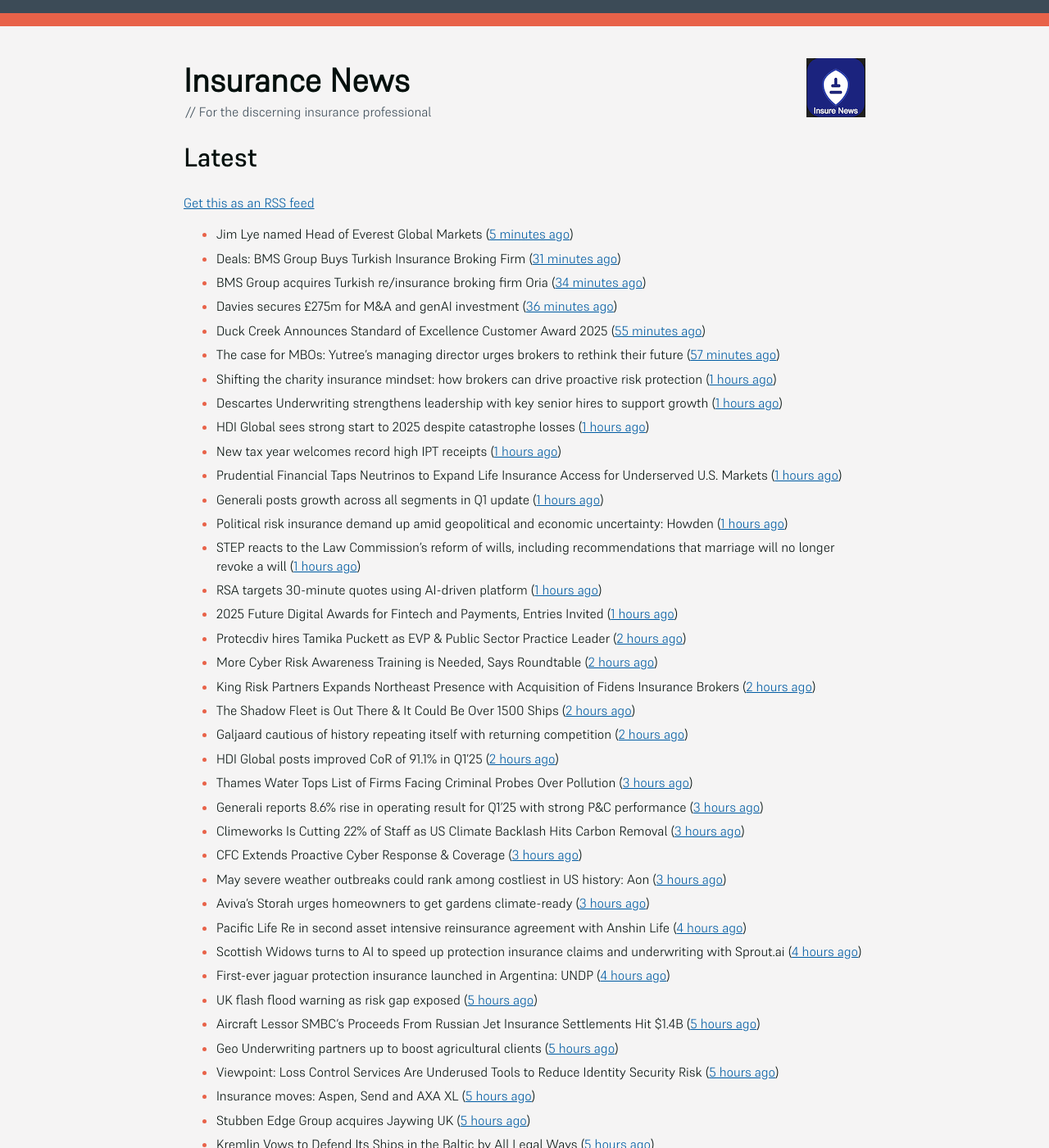
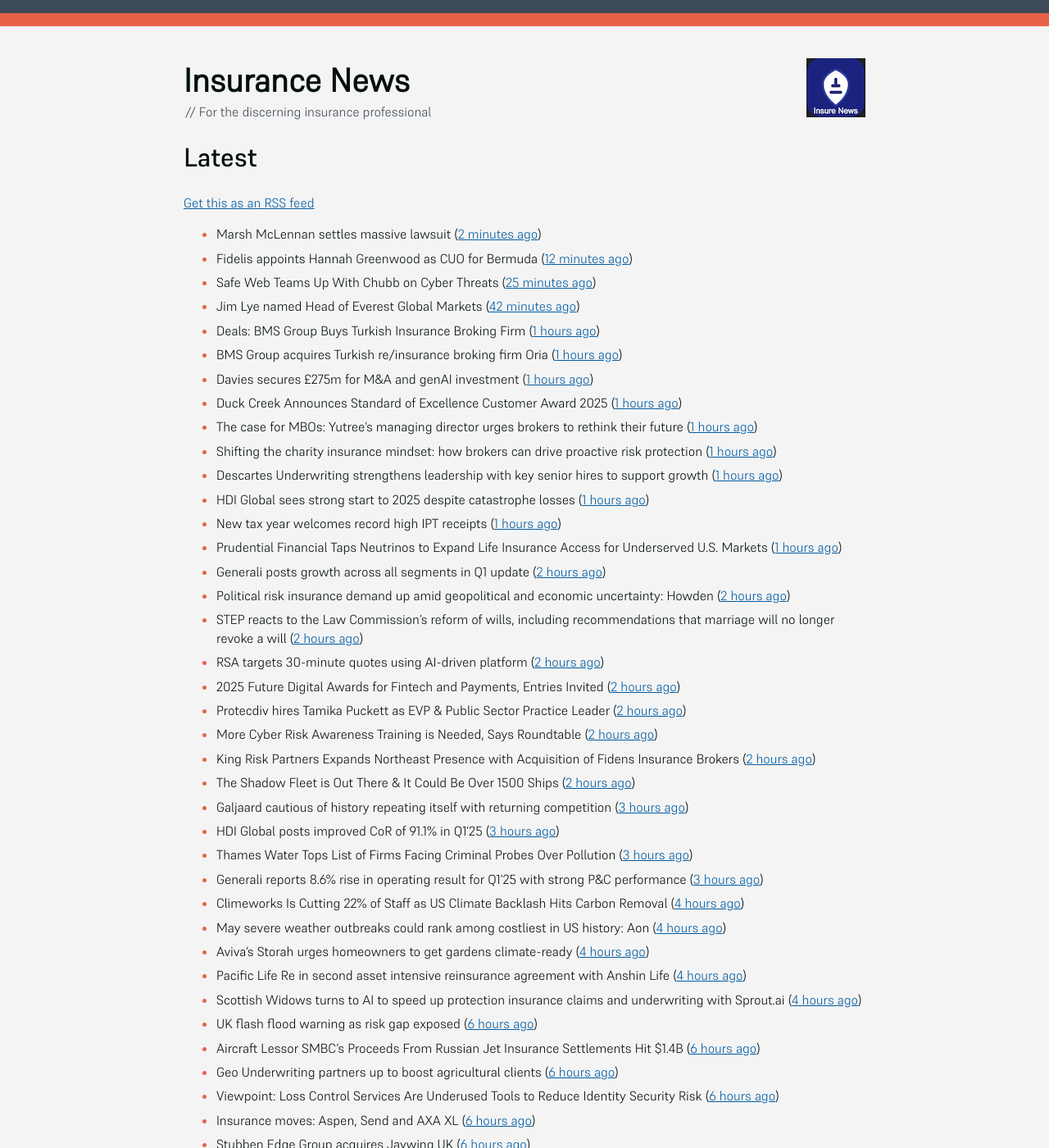
Before and after one commit to mat-0/feeds.thechels.uk, a Jekyll site: the page built from index.md, in a window 1280 px wide and 1400 px high. Shown: the whole window at 82% size. Built offline with Jekyll 4.4.1, drawn with Linux system fonts in a browser that asks for light colours; some of the changed text lies outside the part shown.

Commit message:
New Feed

```diff
--- a/index.md
+++ b/index.md
@@ -8,77 +8,78 @@ description: Latest Updates
 [Get this as an RSS feed](/feed.rss)
 
 <!-- news_marker starts -->
-- Jim Lye named Head of Everest Global Markets ([5 minutes ago](https://www.reinsurancene.ws/jim-lye-named-head-of-everest-global-markets/))
-- Deals: BMS Group Buys Turkish Insurance Broking Firm ([31 minutes ago](https://insurance-edge.net/2025/05/22/deals-bms-group-buys-turkish-insurance-broking-firm/))
-- BMS Group acquires Turkish re/insurance broking firm Oria ([34 minutes ago](https://www.reinsurancene.ws/bms-group-acquires-turkish-re-insurance-broking-firm-oria/))
-- Davies secures £275m for M&A and genAI investment ([36 minutes ago](https://www.postonline.co.uk/claims/7957808/davies-secures-%C2%A3275m-for-ma-and-genai-investment))
-- Duck Creek Announces Standard of Excellence Customer Award 2025 ([55 minutes ago](https://insurance-edge.net/2025/05/22/duck-creek-announces-standard-of-excellence-customer-award-2025/))
-- The case for MBOs: Yutree's managing director urges brokers to rethink their future ([57 minutes ago](https://www.insurancebusinessmag.com/uk/news/business-resilience/the-case-for-mbos-yutrees-managing-director-urges-brokers-to-rethink-their-future-536561.aspx))
+- Marsh McLennan settles massive lawsuit ([2 minutes ago](https://www.insurancebusinessmag.com/uk/news/legal-insights/marsh-mclennan-settles-massive-lawsuit-536579.aspx))
+- Fidelis appoints Hannah Greenwood as CUO for Bermuda ([12 minutes ago](https://www.reinsurancene.ws/fidelis-appoints-hannah-greenwood-as-cuo-for-bermuda/))
+- Safe Web Teams Up With Chubb on Cyber Threats ([25 minutes ago](https://insurance-edge.net/2025/05/22/safe-web-teams-up-with-chubb-on-cyber-threats/))
+- Jim Lye named Head of Everest Global Markets ([42 minutes ago](https://www.reinsurancene.ws/jim-lye-named-head-of-everest-global-markets/))
+- Deals: BMS Group Buys Turkish Insurance Broking Firm ([1 hours ago](https://insurance-edge.net/2025/05/22/deals-bms-group-buys-turkish-insurance-broking-firm/))
+- BMS Group acquires Turkish re/insurance broking firm Oria ([1 hours ago](https://www.reinsurancene.ws/bms-group-acquires-turkish-re-insurance-broking-firm-oria/))
+- Davies secures £275m for M&A and genAI investment ([1 hours ago](https://www.postonline.co.uk/claims/7957808/davies-secures-%C2%A3275m-for-ma-and-genai-investment))
+- Duck Creek Announces Standard of Excellence Customer Award 2025 ([1 hours ago](https://insurance-edge.net/2025/05/22/duck-creek-announces-standard-of-excellence-customer-award-2025/))
+- The case for MBOs: Yutree's managing director urges brokers to rethink their future ([1 hours ago](https://www.insurancebusinessmag.com/uk/news/business-resilience/the-case-for-mbos-yutrees-managing-director-urges-brokers-to-rethink-their-future-536561.aspx))
 - Shifting the charity insurance mindset: how brokers can drive proactive risk protection ([1 hours ago](https://www.insurancebusinessmag.com/uk/news/non-profits/shifting-the-charity-insurance-mindset-how-brokers-can-drive-proactive-risk-protection-536560.aspx))
 - Descartes Underwriting strengthens leadership with key senior hires to support growth ([1 hours ago](https://www.reinsurancene.ws/descartes-underwriting-strengthens-leadership-with-key-senior-hires-to-support-growth/))
 - HDI Global sees strong start to 2025 despite catastrophe losses ([1 hours ago](https://www.insurancebusinessmag.com/uk/news/breaking-news/hdi-global-sees-strong-start-to-2025-despite-catastrophe-losses-536559.aspx))
 - New tax year welcomes record high IPT receipts ([1 hours ago](https://www.insurancebusinessmag.com/uk/news/breaking-news/new-tax-year-welcomes-record-high-ipt-receipts-536558.aspx))
 - Prudential Financial Taps Neutrinos to Expand Life Insurance Access for Underserved U.S. Markets ([1 hours ago](https://www.insurtechinsights.com/prudential-financial-taps-neutrinos-to-expand-life-insurance-access-for-underserved-u-s-markets/))
-- Generali posts growth across all segments in Q1 update ([1 hours ago](https://www.insurancebusinessmag.com/uk/news/breaking-news/generali-posts-growth-across-all-segments-in-q1-update-536552.aspx))
-- Political risk insurance demand up amid geopolitical and economic uncertainty: Howden ([1 hours ago](https://www.reinsurancene.ws/political-risk-insurance-demand-up-amid-geopolitical-and-economic-uncertainty-howden/))
-- STEP reacts to the Law Commission’s reform of wills, including recommendations that marriage will no longer revoke a will ([1 hours ago](https://ifamagazine.com/step-reacts-to-the-law-commissions-reform-of-wills-including-recommendations-that-marriage-will-no-longer-revoke-a-will/))
-- RSA targets 30-minute quotes using AI-driven platform ([1 hours ago](https://www.postonline.co.uk/commercial/7957756/rsa-targets-30-minute-quotes-using-ai-driven-platform))
-- 2025 Future Digital Awards for Fintech and Payments, Entries Invited ([1 hours ago](https://insurance-edge.net/2025/05/22/2025-future-digital-awards-for-fintech-and-payments-entries-invited/))
+- Generali posts growth across all segments in Q1 update ([2 hours ago](https://www.insurancebusinessmag.com/uk/news/breaking-news/generali-posts-growth-across-all-segments-in-q1-update-536552.aspx))
+- Political risk insurance demand up amid geopolitical and economic uncertainty: Howden ([2 hours ago](https://www.reinsurancene.ws/political-risk-insurance-demand-up-amid-geopolitical-and-economic-uncertainty-howden/))
+- STEP reacts to the Law Commission’s reform of wills, including recommendations that marriage will no longer revoke a will ([2 hours ago](https://ifamagazine.com/step-reacts-to-the-law-commissions-reform-of-wills-including-recommendations-that-marriage-will-no-longer-revoke-a-will/))
+- RSA targets 30-minute quotes using AI-driven platform ([2 hours ago](https://www.postonline.co.uk/commercial/7957756/rsa-targets-30-minute-quotes-using-ai-driven-platform))
+- 2025 Future Digital Awards for Fintech and Payments, Entries Invited ([2 hours ago](https://insurance-edge.net/2025/05/22/2025-future-digital-awards-for-fintech-and-payments-entries-invited/))
 - Protecdiv hires Tamika Puckett as EVP & Public Sector Practice Leader ([2 hours ago](https://www.reinsurancene.ws/protecdiv-hires-tamika-puckett-as-evp-public-sector-practice-leader/))
 - More Cyber Risk Awareness Training is Needed, Says Roundtable ([2 hours ago](https://insurance-edge.net/2025/05/22/more-cyber-risk-awareness-training-is-needed-says-roundtable/))
 - King Risk Partners Expands Northeast Presence with Acquisition of Fidens Insurance Brokers ([2 hours ago](https://www.insurtechinsights.com/king-risk-partners-expands-northeast-presence-with-acquisition-of-fidens-insurance-brokers/))
 - The Shadow Fleet is Out There & It Could Be Over 1500 Ships ([2 hours ago](https://insurance-edge.net/2025/05/22/the-shadow-fleet-is-out-there-it-could-be-over-1500-ships/))
-- Galjaard cautious of history repeating itself with returning competition ([2 hours ago](https://www.postonline.co.uk/news/7957781/galjaard-cautious-of-history-repeating-itself-with-returning-competition))
-- HDI Global posts improved CoR of 91.1% in Q1’25 ([2 hours ago](https://www.reinsurancene.ws/hdi-global-posts-improved-cor-of-91-1-in-q125/))
+- Galjaard cautious of history repeating itself with returning competition ([3 hours ago](https://www.postonline.co.uk/news/7957781/galjaard-cautious-of-history-repeating-itself-with-returning-competition))
+- HDI Global posts improved CoR of 91.1% in Q1’25 ([3 hours ago](https://www.reinsurancene.ws/hdi-global-posts-improved-cor-of-91-1-in-q125/))
 - Thames Water Tops List of Firms Facing Criminal Probes Over Pollution ([3 hours ago](https://www.insurancejournal.com/news/international/2025/05/22/824751.htm))
 - Generali reports 8.6% rise in operating result for Q1’25 with strong P&C performance ([3 hours ago](https://www.reinsurancene.ws/generali-reports-8-6-rise-in-operating-result-for-q125-with-strong-pc-performance/))
-- Climeworks Is Cutting 22% of Staff as US Climate Backlash Hits Carbon Removal ([3 hours ago](https://www.insurancejournal.com/news/international/2025/05/22/824741.htm))
-- CFC Extends Proactive Cyber Response & Coverage ([3 hours ago](https://insurance-edge.net/2025/05/22/cfc-extends-proactive-cyber-response-coverage/))
-- May severe weather outbreaks could rank among costliest in US history: Aon ([3 hours ago](https://www.reinsurancene.ws/may-severe-weather-outbreaks-could-rank-among-costliest-in-us-history-aon/))
-- Aviva’s Storah urges homeowners to get gardens climate-ready ([3 hours ago](https://www.postonline.co.uk/personal/7957795/aviva%E2%80%99s-storah-urges-homeowners-to-get-gardens-climate-ready))
+- Climeworks Is Cutting 22% of Staff as US Climate Backlash Hits Carbon Removal ([4 hours ago](https://www.insurancejournal.com/news/international/2025/05/22/824741.htm))
+- May severe weather outbreaks could rank among costliest in US history: Aon ([4 hours ago](https://www.reinsurancene.ws/may-severe-weather-outbreaks-could-rank-among-costliest-in-us-history-aon/))
+- Aviva’s Storah urges homeowners to get gardens climate-ready ([4 hours ago](https://www.postonline.co.uk/personal/7957795/aviva%E2%80%99s-storah-urges-homeowners-to-get-gardens-climate-ready))
 - Pacific Life Re in second asset intensive reinsurance agreement with Anshin Life ([4 hours ago](https://www.reinsurancene.ws/pacific-life-re-in-second-asset-intensive-reinsurance-agreement-with-anshin-life/))
 - Scottish Widows turns to AI to speed up protection insurance claims and underwriting with Sprout.ai ([4 hours ago](https://ifamagazine.com/scottish-widows-turns-to-ai-to-speed-up-protection-insurance-claims-and-underwriting-with-sprout-ai/))
-- First-ever jaguar protection insurance launched in Argentina: UNDP ([4 hours ago](https://www.reinsurancene.ws/first-ever-jaguar-protection-insurance-launched-in-argentina-undp/))
-- UK flash flood warning as risk gap exposed ([5 hours ago](https://www.insurancebusinessmag.com/uk/news/catastrophe/uk-flash-flood-warning-as-risk-gap-exposed-536538.aspx))
-- Aircraft Lessor SMBC’s Proceeds From Russian Jet Insurance Settlements Hit $1.4B ([5 hours ago](https://www.insurancejournal.com/news/international/2025/05/22/824738.htm))
-- Geo Underwriting partners up to boost agricultural clients ([5 hours ago](https://www.insurancebusinessmag.com/uk/news/property-insurance/geo-underwriting-partners-up-to-boost-agricultural-clients-536537.aspx))
-- Viewpoint: Loss Control Services Are Underused Tools to Reduce Identity Security Risk ([5 hours ago](https://www.insurancejournal.com/news/national/2025/05/22/824706.htm))
-- Insurance moves: Aspen, Send and AXA XL ([5 hours ago](https://www.insurancebusinessmag.com/uk/news/breaking-news/insurance-moves-aspen-send-and-axa-xl-536536.aspx))
-- Stubben Edge Group acquires Jaywing UK ([5 hours ago](https://www.insurancebusinessmag.com/uk/news/breaking-news/stubben-edge-group-acquires-jaywing-uk-536535.aspx))
-- Kremlin Vows to Defend Its Ships in the Baltic by All Legal Ways ([5 hours ago](https://www.insurancejournal.com/news/international/2025/05/22/824733.htm))
-- AI Regulation Ban Meets Opposition From State Attorneys General ([6 hours ago](https://www.insurancejournal.com/news/national/2025/05/22/824714.htm))
-- While FEMA Faces Overhaul, Mississippi Tornado Survivors Wait for Assistance ([6 hours ago](https://www.insurancejournal.com/news/southeast/2025/05/22/824629.htm))
-- Lawsuit Says Florida Aviation Firm Didn’t Verify Inspections of Troubled Learjet ([6 hours ago](https://www.insurancejournal.com/news/southeast/2025/05/22/824688.htm))
-- California Security Company Owner Sentenced in $3.4M Workers’ Comp Fraud Case ([6 hours ago](https://www.insurancejournal.com/news/west/2025/05/22/824503.htm))
-- Fire Damages Popular ‘Pond-to-Table’ Rhode Island Restaurant ([6 hours ago](https://www.insurancejournal.com/news/east/2025/05/22/824729.htm))
-- Budget Cuts at EPA Become Flashpoint at a Heated Hearing ([6 hours ago](https://www.insurancejournal.com/news/national/2025/05/22/824717.htm))
-- Washington Insurance Commissioner Issues $500K in Fines; $250K Fine for Unlicensed Insurer ([6 hours ago](https://www.insurancejournal.com/news/west/2025/05/22/824547.htm))
-- People Moves: Golden Bear Names Hohman Chief Underwriting Officer ([6 hours ago](https://www.insurancejournal.com/news/west/2025/05/22/824387.htm))
-- Q&A: Julian Tomlinson, Alps ([6 hours ago](https://www.postonline.co.uk/broker/7957208/qa-julian-tomlinson-alps))
-- Time to peel back credit hire assumptions ([6 hours ago](https://www.postonline.co.uk/personal/7957762/time-to-peel-back-credit-hire-assumptions))
-- Throwback Thursday: Oil slick unpicked; BSE liability ([6 hours ago](https://www.postonline.co.uk/commercial/7956605/throwback-thursday-oil-slick-unpicked-bse-liability))
+- UK flash flood warning as risk gap exposed ([6 hours ago](https://www.insurancebusinessmag.com/uk/news/catastrophe/uk-flash-flood-warning-as-risk-gap-exposed-536538.aspx))
+- Aircraft Lessor SMBC’s Proceeds From Russian Jet Insurance Settlements Hit $1.4B ([6 hours ago](https://www.insurancejournal.com/news/international/2025/05/22/824738.htm))
+- Geo Underwriting partners up to boost agricultural clients ([6 hours ago](https://www.insurancebusinessmag.com/uk/news/property-insurance/geo-underwriting-partners-up-to-boost-agricultural-clients-536537.aspx))
+- Viewpoint: Loss Control Services Are Underused Tools to Reduce Identity Security Risk ([6 hours ago](https://www.insurancejournal.com/news/national/2025/05/22/824706.htm))
+- Insurance moves: Aspen, Send and AXA XL ([6 hours ago](https://www.insurancebusinessmag.com/uk/news/breaking-news/insurance-moves-aspen-send-and-axa-xl-536536.aspx))
+- Stubben Edge Group acquires Jaywing UK ([6 hours ago](https://www.insurancebusinessmag.com/uk/news/breaking-news/stubben-edge-group-acquires-jaywing-uk-536535.aspx))
+- Kremlin Vows to Defend Its Ships in the Baltic by All Legal Ways ([6 hours ago](https://www.insurancejournal.com/news/international/2025/05/22/824733.htm))
+- AI Regulation Ban Meets Opposition From State Attorneys General ([7 hours ago](https://www.insurancejournal.com/news/national/2025/05/22/824714.htm))
+- While FEMA Faces Overhaul, Mississippi Tornado Survivors Wait for Assistance ([7 hours ago](https://www.insurancejournal.com/news/southeast/2025/05/22/824629.htm))
+- Lawsuit Says Florida Aviation Firm Didn’t Verify Inspections of Troubled Learjet ([7 hours ago](https://www.insurancejournal.com/news/southeast/2025/05/22/824688.htm))
+- California Security Company Owner Sentenced in $3.4M Workers’ Comp Fraud Case ([7 hours ago](https://www.insurancejournal.com/news/west/2025/05/22/824503.htm))
+- Fire Damages Popular ‘Pond-to-Table’ Rhode Island Restaurant ([7 hours ago](https://www.insurancejournal.com/news/east/2025/05/22/824729.htm))
+- Budget Cuts at EPA Become Flashpoint at a Heated Hearing ([7 hours ago](https://www.insurancejournal.com/news/national/2025/05/22/824717.htm))
+- Washington Insurance Commissioner Issues $500K in Fines; $250K Fine for Unlicensed Insurer ([7 hours ago](https://www.insurancejournal.com/news/west/2025/05/22/824547.htm))
+- People Moves: Golden Bear Names Hohman Chief Underwriting Officer ([7 hours ago](https://www.insurancejournal.com/news/west/2025/05/22/824387.htm))
+- Q&A: Julian Tomlinson, Alps ([7 hours ago](https://www.postonline.co.uk/broker/7957208/qa-julian-tomlinson-alps))
+- Time to peel back credit hire assumptions ([7 hours ago](https://www.postonline.co.uk/personal/7957762/time-to-peel-back-credit-hire-assumptions))
+- Throwback Thursday: Oil slick unpicked; BSE liability ([7 hours ago](https://www.postonline.co.uk/commercial/7956605/throwback-thursday-oil-slick-unpicked-bse-liability))
 - Why AI is no longer optional in non-standard auto insurance ([15 hours ago](https://www.dig-in.com/opinion/ais-role-in-non-standard-auto-insurance))
 - Geospatial data uncovers lower wildfire-risk properties in California, Triple-I ([15 hours ago](https://www.dig-in.com/news/geospatial-data-wildfire-prone-california-properties))
 - Customer strategy: Clearing up flood insurance coverage confusion ([15 hours ago](https://www.dig-in.com/opinion/clearing-up-flood-insurance-coverage-confusion))
 - Europe's farm sector loses $31.5B a year from climate risks ([16 hours ago](https://www.dig-in.com/articles/europes-farm-sector-loses-31-5b-a-year-from-climate-risks))
 - State Farm Still Wants a 30% Rate Increase in California ([17 hours ago](https://www.insurancejournal.com/news/west/2025/05/21/824685.htm))
-- Verizon-Frontier deal gets green light after ending DEI commitments ([17 hours ago](https://www.insurancebusinessmag.com/uk/business-strategy/verizonfrontier-deal-gets-green-light-after-ending-dei-commitments-536482.aspx))
-- Shortage of Overnight Truck Parking Blamed for 2023 Fatal Bus Crash in Illinois ([18 hours ago](https://www.insurancejournal.com/news/midwest/2025/05/21/824679.htm))
+- Verizon-Frontier deal gets green light after ending DEI commitments ([18 hours ago](https://www.insurancebusinessmag.com/uk/business-strategy/verizonfrontier-deal-gets-green-light-after-ending-dei-commitments-536482.aspx))
+- Shortage of Overnight Truck Parking Blamed for 2023 Fatal Bus Crash in Illinois ([19 hours ago](https://www.insurancejournal.com/news/midwest/2025/05/21/824679.htm))
 - Austin Bar to Pay $42K Over Pregnancy Discrimination Lawsuit ([19 hours ago](https://www.insurancejournal.com/news/southcentral/2025/05/21/824675.htm))
 - First MainStreet Adds 2 Midwest Agencies ([19 hours ago](https://www.insurancejournal.com/news/midwest/2025/05/21/824669.htm))
 - People Moves: CIS Promotes Gardea, Jr., Adds Felder to Leadership Team ([19 hours ago](https://www.insurancejournal.com/news/southcentral/2025/05/21/824664.htm))
-- EU to Propose Removing Business Barriers to Enhance Competitiveness Amid US Tariffs ([20 hours ago](https://www.insurancejournal.com/news/international/2025/05/21/824643.htm))
-- Quandri Appoints Patrick Mulroy as Head of Strategy and Partnerships to Spearhead North American Expansion ([20 hours ago](https://www.insurtechinsights.com/quandri-appoints-patrick-mulroy-as-head-of-strategy-and-partnerships-to-spearhead-north-american-expansion/))
+- EU to Propose Removing Business Barriers to Enhance Competitiveness Amid US Tariffs ([21 hours ago](https://www.insurancejournal.com/news/international/2025/05/21/824643.htm))
+- Quandri Appoints Patrick Mulroy as Head of Strategy and Partnerships to Spearhead North American Expansion ([21 hours ago](https://www.insurtechinsights.com/quandri-appoints-patrick-mulroy-as-head-of-strategy-and-partnerships-to-spearhead-north-american-expansion/))
 - Former Progressive CEO Renwick, 69, Dies ([21 hours ago](https://www.insurancejournal.com/news/national/2025/05/21/824645.htm))
-- Hack of Contractor Was at Root of Massive Federal Data Breach ([21 hours ago](https://www.insurancejournal.com/news/national/2025/05/21/824641.htm))
-- Acrisure Secures $2.1 Billion Funding Round for M&A, Tech ([21 hours ago](https://www.insurancejournal.com/news/national/2025/05/21/824637.htm))
+- Hack of Contractor Was at Root of Massive Federal Data Breach ([22 hours ago](https://www.insurancejournal.com/news/national/2025/05/21/824641.htm))
+- Acrisure Secures $2.1 Billion Funding Round for M&A, Tech ([22 hours ago](https://www.insurancejournal.com/news/national/2025/05/21/824637.htm))
 - Parametrix Launches Embedded Insurance Coverage for Endpoint Failures via Leading EDR Providers ([22 hours ago](https://www.insurtechinsights.com/parametrix-launches-embedded-insurance-coverage-for-endpoint-failures-via-leading-edr-providers/))
-- People Moves: World Insurance Associates Names Youshock Head of Personal Lines; Belair Appointed President of Technology at Intact Insurance Specialty Solutions ([22 hours ago](https://www.insurancejournal.com/news/national/2025/05/21/824508.htm))
-- New Salmonella Outbreak Tied to Same Florida Grower With Cucumbers Last Year ([22 hours ago](https://www.insurancejournal.com/news/southeast/2025/05/21/824621.htm))
-- Global Forest Loss Tops Record as Wildfires Drive Destruction ([22 hours ago](https://www.insurancejournal.com/news/international/2025/05/21/824618.htm))
-- MGAA looking at increasing Lloyd’s syndicate membership ([22 hours ago](https://www.postonline.co.uk/news/7957794/mgaa-looking-at-increasing-lloyd%E2%80%99s-syndicate-membership))
-- Insurers must stay ‘live’ to broker tech capability ([22 hours ago](https://www.postonline.co.uk/broker/7957792/insurers-must-stay-%E2%80%98live%E2%80%99-to-broker-tech-capability))
-- Only 1 in 100 insurers say Claims-Finance Collaboration is “highly effective” ([23 hours ago](https://ifamagazine.com/only-1-in-100-insurers-say-claims-finance-collaboration-is-highly-effective/))
+- People Moves: World Insurance Associates Names Youshock Head of Personal Lines; Belair Appointed President of Technology at Intact Insurance Specialty Solutions ([23 hours ago](https://www.insurancejournal.com/news/national/2025/05/21/824508.htm))
+- New Salmonella Outbreak Tied to Same Florida Grower With Cucumbers Last Year ([23 hours ago](https://www.insurancejournal.com/news/southeast/2025/05/21/824621.htm))
+- Global Forest Loss Tops Record as Wildfires Drive Destruction ([23 hours ago](https://www.insurancejournal.com/news/international/2025/05/21/824618.htm))
+- MGAA looking at increasing Lloyd’s syndicate membership ([23 hours ago](https://www.postonline.co.uk/news/7957794/mgaa-looking-at-increasing-lloyd%E2%80%99s-syndicate-membership))
+- Insurers must stay ‘live’ to broker tech capability ([23 hours ago](https://www.postonline.co.uk/broker/7957792/insurers-must-stay-%E2%80%98live%E2%80%99-to-broker-tech-capability))
+- Only 1 in 100 insurers say Claims-Finance Collaboration is “highly effective” ([1 days ago](https://ifamagazine.com/only-1-in-100-insurers-say-claims-finance-collaboration-is-highly-effective/))
 - Shortlists revealed for Best Insurance Employer categories for 2025 BIAs ([1 days ago](https://www.postonline.co.uk/broker/7957793/shortlists-revealed-for-best-insurance-employer-categories-for-2025-bias))
 - Data, data, data: MGAs play a key role in better market performance ([1 days ago](https://www.insurancebusinessmag.com/uk/news/columns/data-data-data-mgas-play-a-key-role-in-better-market-performance-536399.aspx))
 - Biba attendee seeks justice after payment fraud ([1 days ago](https://www.postonline.co.uk/news/7957800/biba-attendee-seeks-justice-after-payment-fraud))
@@ -115,7 +116,6 @@ description: Latest Updates
 - Brokers, be ready: How vehicle tech is reshaping motor risk ([2 days ago](https://www.insurancebusinessmag.com/uk/news/auto-motor/brokers-be-ready-how-vehicle-tech-is-reshaping-motor-risk-536269.aspx))
 - Insuring hospitality venues: why a hands-on approach is non-negotiable ([2 days ago](https://www.insurancebusinessmag.com/uk/news/hospitality/insuring-hospitality-venues-why-a-handson-approach-is-nonnegotiable-536268.aspx))
 - Motor premiums decline again while home insurance shows signs of stabilising – Pearson Ham ([2 days ago](https://www.insurancebusinessmag.com/uk/news/auto-motor/motor-premiums-decline-again-while-home-insurance-shows-signs-of-stabilising--pearson-ham-536267.aspx))
-- Ryan Specialty acquires 360° Underwriting to expand in Irish construction market ([2 days ago](https://www.insurancebusinessmag.com/uk/news/breaking-news/ryan-specialty-acquires-360-underwriting-to-expand-in-irish-construction-market-536266.aspx))
 - Aviva targets midmarket with updated multinational proposition ([2 days ago](https://www.postonline.co.uk/broker/7957787/aviva-targets-midmarket-with-updated-multinational-proposition))
 - USAA Names Brian Goldman as New Chief Risk Officer ([2 days ago](https://www.insurtechinsights.com/usaa-names-brian-goldman-as-new-chief-risk-officer/))
 - FCA defends decision to ditch insurance CPD ([2 days ago](https://www.postonline.co.uk/news/7957780/fca-defends-decision-to-ditch-insurance-cpd))
```
